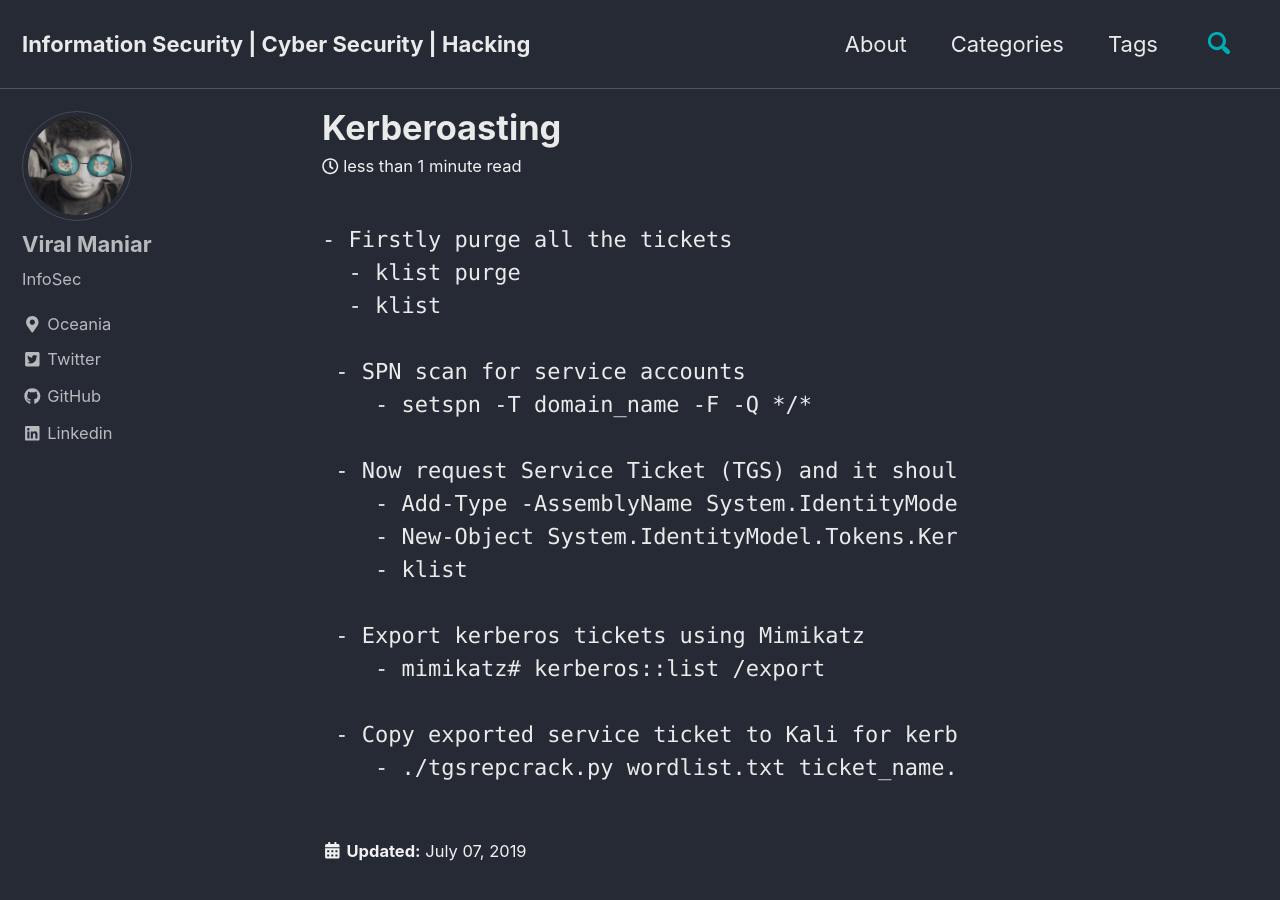
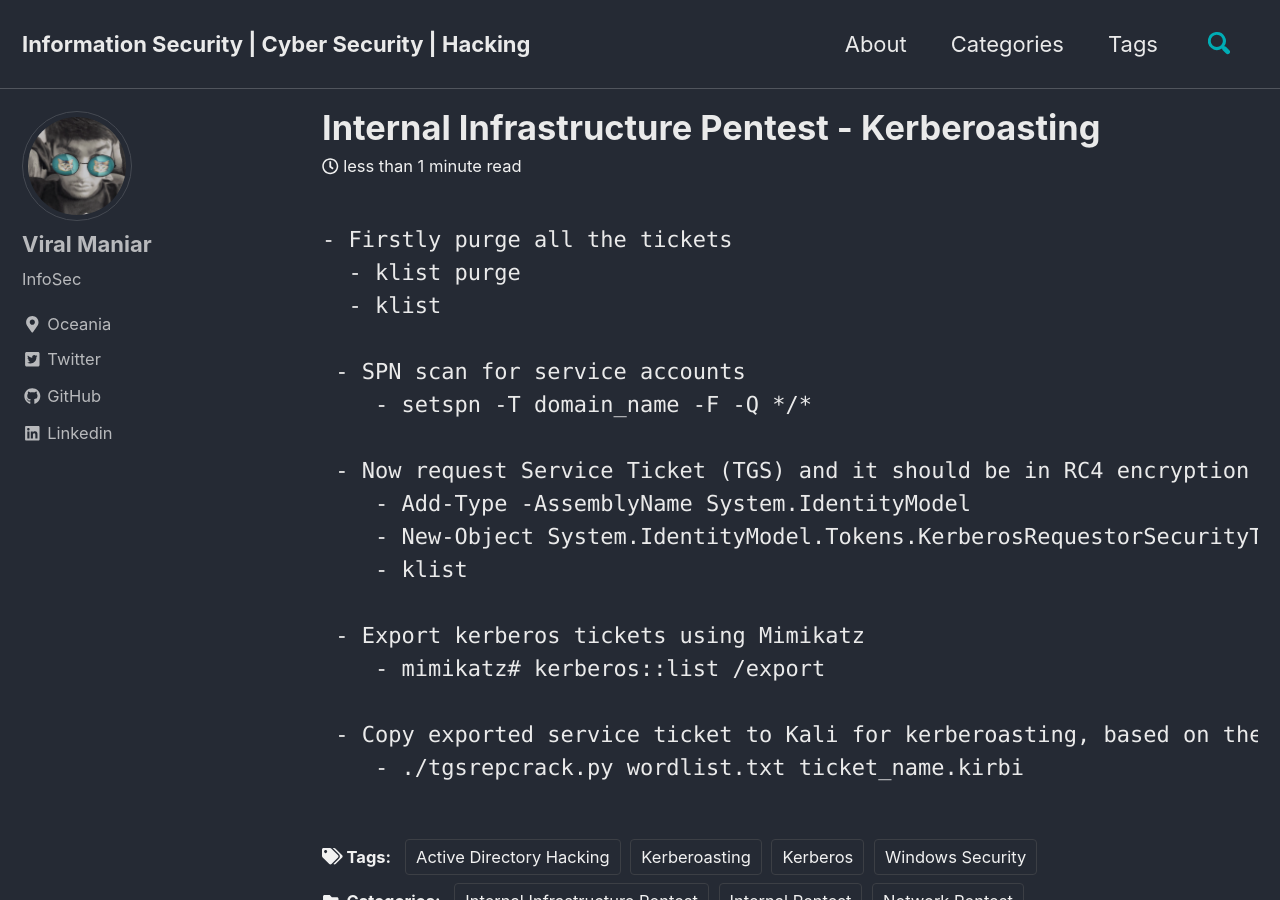
Before and after one commit to Viralmaniar/viralmaniar.github.io, a Jekyll site: the page built from _posts/2019-07-07-Kerberoasting.md, in a window 1280 px wide and 900 px high. Built offline with Jekyll 4.4.1, drawn with Linux system fonts in a browser that asks for light colours; cached includes are drawn as plain includes; nearby versions of some CDN libraries; some of the changed text lies outside the part shown.

Commit message:
Update 2019-07-07-Kerberoasting.md

```diff
--- a/_posts/2019-07-07-Kerberoasting.md
+++ b/_posts/2019-07-07-Kerberoasting.md
@@ -1,3 +1,22 @@
+---
+layout: single
+classes: wide
+author_profile: true
+read_time: true
+share: true
+related: true
+title:  "Internal Infrastructure Pentest - Kerberoasting"
+date:   2019-07-07 15:30:10 +1000
+categories:
+  - Internal Pentest
+  - Internal Infrastructure Pentest
+  - Network Pentest
+tags:
+  - Kerberoasting
+  - Windows Security
+  - Active Directory Hacking
+  - Kerberos
+---
 <pre>
 - Firstly purge all the tickets
   - klist purge
```
